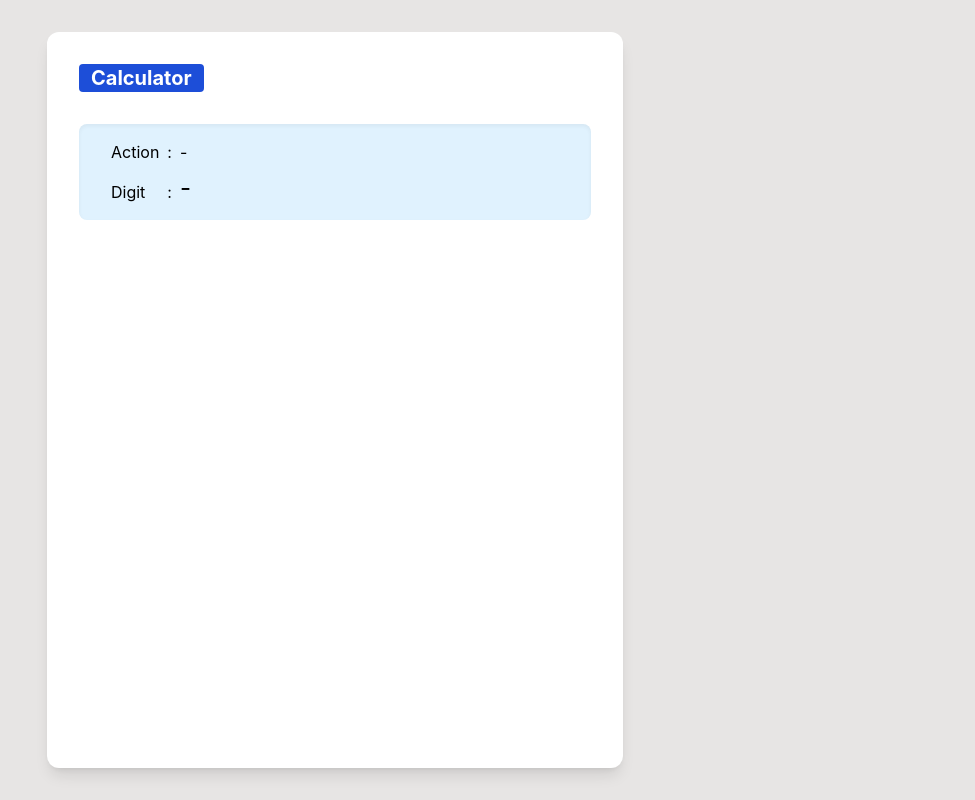
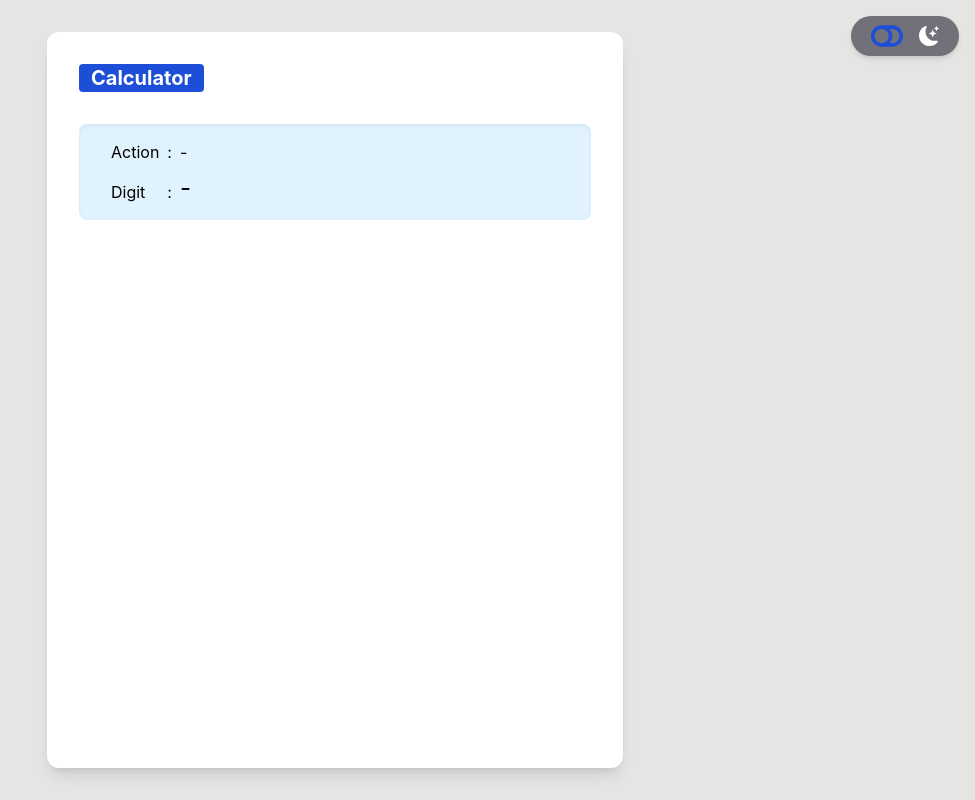
Before and after one commit to gauthieramano/calculator, a React (Create React App) app: page / in a window 1280 px wide. Shown: the whole page, without its empty margins (305-1280 px from the left). Built offline with nearby package versions, Linux system fonts and the light colour scheme.

Commit message:
feat(app): 💄 add dark mode with related toggle switch

```diff
--- /dev/null
+++ b/src/components/DarkMode.tsx
@@ -0,0 +1,28 @@
+import { BsMoonStarsFill, BsSunFill } from "react-icons/bs";
+import { FaToggleOff, FaToggleOn } from "react-icons/fa";
+import useDarkMode from "../hooks/useDarkMode";
+
+const DarkMode = () => {
+  const { isEnabled, toggle } = useDarkMode();
+
+  return (
+    <button
+      className="flex cursor-pointer items-center gap-3 rounded-full bg-zinc-500 px-5 py-1 text-white shadow-md transition duration-700 hover:bg-zinc-400 dark:bg-zinc-400 dark:text-zinc-800 dark:hover:bg-white"
+      onClick={toggle}
+    >
+      {isEnabled ? (
+        <>
+          <FaToggleOn size="2rem" className="text-blue-700" />
+          <BsSunFill size="1.5rem" />
+        </>
+      ) : (
+        <>
+          <FaToggleOff size="2rem" className="text-blue-700" />
+          <BsMoonStarsFill size="1.25rem" className="ml-1" />
+        </>
+      )}
+    </button>
+  );
+};
+
+export default DarkMode;
--- a/src/components/Display.tsx
+++ b/src/components/Display.tsx
@@ -8,7 +8,7 @@ type Props = {
 const DEFAULT_LABEL = "-";
 
 const Display = ({ action, digit }: Props) => (
-  <div className="grid grid-cols-[auto_auto_1fr] items-end gap-2 rounded-lg bg-sky-100 px-8 py-4 shadow-inner">
+  <div className="grid grid-cols-[auto_auto_1fr] items-end gap-2 rounded-lg bg-sky-100 px-8 py-4 shadow-inner transition duration-700 dark:bg-gray-900 dark:text-cyan-100">
     <p>Action</p>
     <p>:</p>
     {action ? (
--- a/src/components/Page.tsx
+++ b/src/components/Page.tsx
@@ -1,4 +1,5 @@
 import { Action } from "../utils";
+import DarkMode from "./DarkMode";
 import Display from "./Display";
 
 type Props = {
@@ -7,9 +8,9 @@ type Props = {
 };
 
 const Page = ({ action, digit }: Props) => (
-  <div className="relative flex min-h-screen items-stretch justify-center bg-stone-200">
+  <div className="relative flex min-h-screen items-stretch justify-center bg-stone-200 transition duration-700 dark:bg-zinc-800">
     <div
-      className={`w-full bg-white sm:m-8 sm:w-[36rem] sm:rounded-xl sm:shadow-lg`}
+      className={`w-full bg-white transition duration-700 dark:bg-neutral-600 sm:m-8 sm:w-[36rem] sm:rounded-xl sm:shadow-lg`}
     >
       <div className="flex p-8 font-bold">
         <p className="rounded bg-blue-700 px-3 text-xl text-white">
@@ -21,6 +22,9 @@ const Page = ({ action, digit }: Props) => (
         <Display action={action} digit={digit} />
       </div>
     </div>
+    <div className="absolute right-0 m-4 mx-8 sm:mx-4">
+      <DarkMode />
+    </div>
   </div>
 );
 
--- /dev/null
+++ b/src/hooks/useDarkMode.ts
@@ -0,0 +1,41 @@
+import { useCallback, useEffect, useState } from "react";
+
+const DARK = "dark";
+const LIGHT = "light";
+
+const useDarkMode = () => {
+  const [isEnabled, setIsEnabled] = useState(false);
+
+  useEffect(() => {
+    if (
+      localStorage.theme === DARK ||
+      (!("theme" in localStorage) &&
+        window.matchMedia("(prefers-color-scheme: dark)").matches)
+    ) {
+      document.documentElement.classList.add(DARK);
+      setIsEnabled(true);
+
+      return;
+    }
+
+    document.documentElement.classList.remove(DARK);
+  }, []);
+
+  const toggle = useCallback(() => {
+    if (isEnabled) {
+      document.documentElement.classList.remove(DARK);
+      localStorage.theme = LIGHT;
+      setIsEnabled(false);
+
+      return;
+    }
+
+    document.documentElement.classList.add(DARK);
+    localStorage.theme = DARK;
+    setIsEnabled(true);
+  }, [isEnabled]);
+
+  return { isEnabled, toggle };
+};
+
+export default useDarkMode;
```
